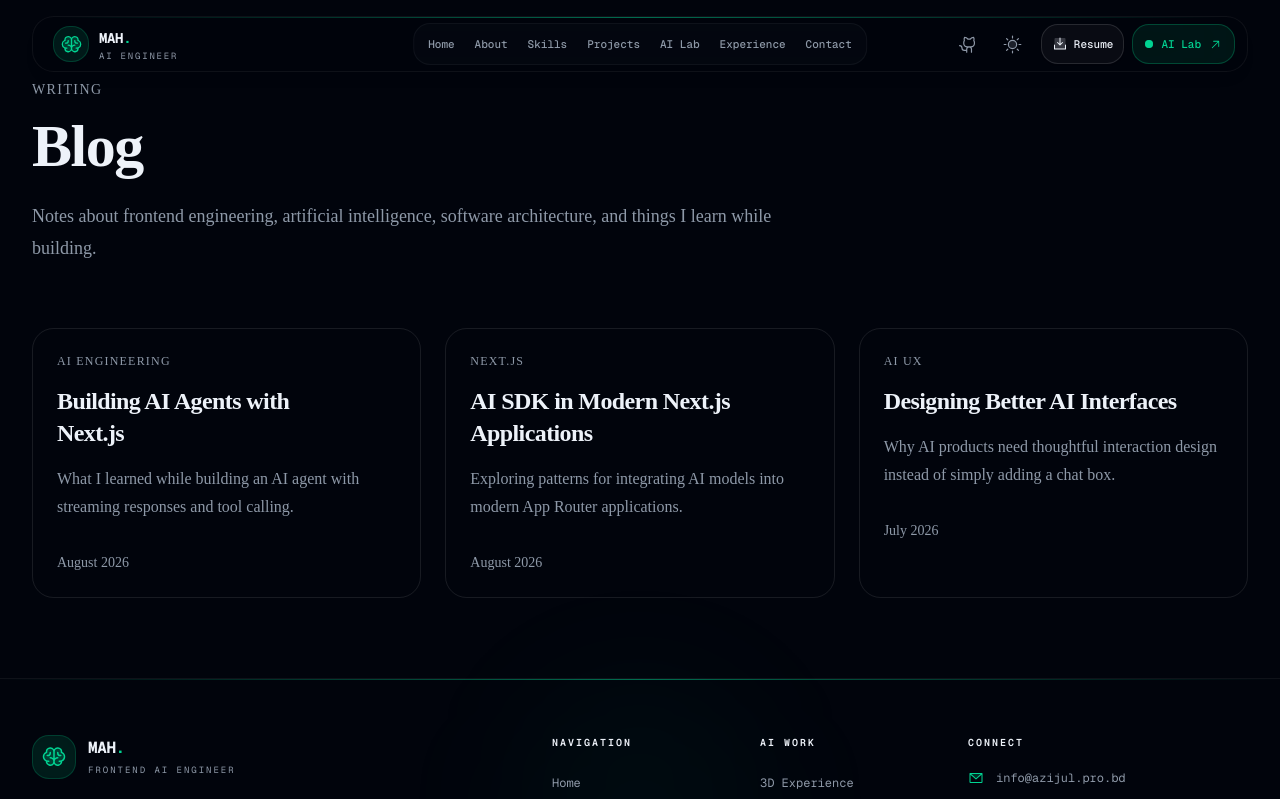
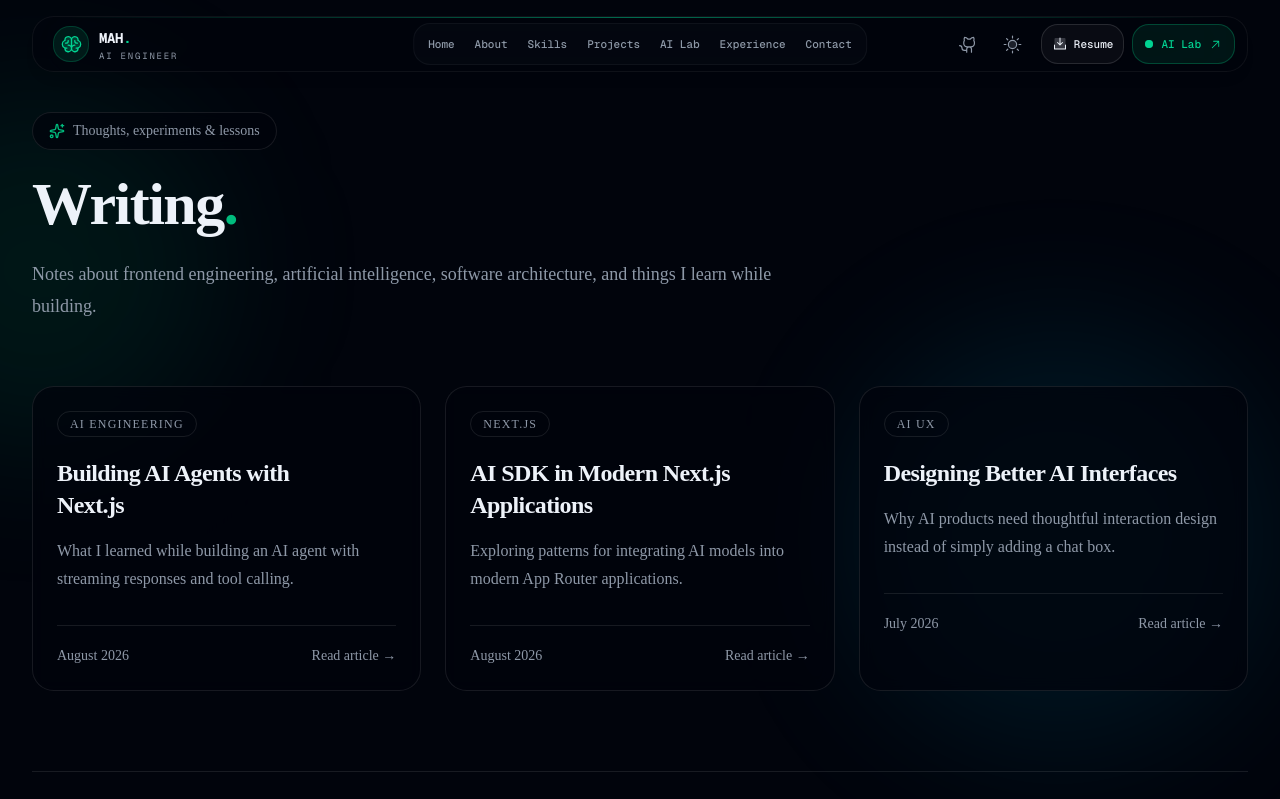
Before and after one commit to azijulhakimbd/Portfolio, a Next.js app: page /blog in a window 1280 px wide. Shown: the top 799 px of the page. Built offline with nearby package versions, Linux system fonts and the light colour scheme.

Commit message:
update:blog page

```diff
--- a/app/blog/page.tsx
+++ b/app/blog/page.tsx
@@ -1,5 +1,12 @@
+"use client";
+
 import Link from "next/link";
-import { ArrowUpRight } from "lucide-react";
+import {
+  motion,
+  useReducedMotion,
+  type Variants,
+} from "framer-motion";
+import { ArrowUpRight, Sparkles } from "lucide-react";
 
 const posts = [
   {
@@ -28,46 +35,220 @@ const posts = [
   },
 ];
 
+const containerVariants: Variants = {
+  hidden: {},
+  visible: {
+    transition: {
+      staggerChildren: 0.12,
+    },
+  },
+};
+
+const cardVariants: Variants = {
+  hidden: {
+    opacity: 0,
+    y: 35,
+  },
+  visible: {
+    opacity: 1,
+    y: 0,
+    transition: {
+      duration: 0.6,
+      ease: [0.22, 1, 0.36, 1],
+    },
+  },
+};
+
 export default function BlogPage() {
+  const shouldReduceMotion = useReducedMotion();
+
   return (
-    <main className="mx-auto max-w-7xl px-6 py-20 lg:px-8">
-      <header className="max-w-3xl">
-        <p className="text-sm uppercase tracking-widest text-muted-foreground">
+    <main className="relative min-h-screen overflow-hidden">
+      {/* Ambient background */}
+      {!shouldReduceMotion && (
+        <>
+          <motion.div
+            className="pointer-events-none absolute -left-40 top-20 h-80 w-80 rounded-full bg-emerald-500/10 blur-3xl"
+            animate={{
+              x: [0, 40, 0],
+              y: [0, 30, 0],
+              scale: [1, 1.15, 1],
+            }}
+            transition={{
+              duration: 10,
+              repeat: Infinity,
+              ease: "easeInOut",
+            }}
+          />
+
+          <motion.div
+            className="pointer-events-none absolute right-0 top-96 h-96 w-96 rounded-full bg-cyan-500/10 blur-3xl"
+            animate={{
+              x: [0, -30, 0],
+              y: [0, -40, 0],
+              scale: [1, 1.1, 1],
+            }}
+            transition={{
+              duration: 12,
+              repeat: Infinity,
+              ease: "easeInOut",
+            }}
+          />
+        </>
+      )}
+
+      <div className="relative mx-auto max-w-7xl px-6 py-20 lg:px-8 lg:py-28">
+        {/* Header */}
+        <motion.header
+          initial={shouldReduceMotion ? false : { opacity: 0, y: 25 }}
+          animate={shouldReduceMotion ? false : { opacity: 1, y: 0 }}
+          transition={{
+            duration: 0.7,
+            ease: [0.22, 1, 0.36, 1],
+          }}
+          className="max-w-3xl"
+        >
+          <motion.div
+            className="inline-flex items-center gap-2 rounded-full border bg-background/70 px-4 py-2 text-sm font-medium backdrop-blur"
+            whileHover={shouldReduceMotion ? undefined : { y: -2 }}
+          >
+            <Sparkles className="size-4 text-emerald-500" />
+
+            <span className="text-muted-foreground">
+              Thoughts, experiments & lessons
+            </span>
+          </motion.div>
+
+          <h1 className="mt-6 text-4xl font-bold tracking-tight sm:text-6xl">
             Writing
-        </p>
+            <span className="text-emerald-500">.</span>
+          </h1>
 
-        <h1 className="mt-4 text-4xl font-bold sm:text-6xl">Blog</h1>
+          <motion.p
+            initial={shouldReduceMotion ? false : { opacity: 0 }}
+            animate={shouldReduceMotion ? false : { opacity: 1 }}
+            transition={{
+              delay: 0.25,
+              duration: 0.6,
+            }}
+            className="mt-6 text-lg leading-8 text-muted-foreground"
+          >
+            Notes about frontend engineering, artificial intelligence,
+            software architecture, and things I learn while building.
+          </motion.p>
+        </motion.header>
 
-        <p className="mt-6 text-lg leading-8 text-muted-foreground">
-          Notes about frontend engineering, artificial intelligence, software
-          architecture, and things I learn while building.
-        </p>
-      </header>
+        {/* Blog cards */}
+        <motion.section
+          variants={shouldReduceMotion ? undefined : containerVariants}
+          initial={shouldReduceMotion ? false : "hidden"}
+          whileInView={shouldReduceMotion ? undefined : "visible"}
+          viewport={{
+            once: true,
+            amount: 0.15,
+          }}
+          className="mt-16 grid gap-6 md:grid-cols-2 lg:grid-cols-3"
+        >
+          {posts.map((post) => (
+            <motion.div
+              key={post.slug}
+              variants={shouldReduceMotion ? undefined : cardVariants}
+            >
+              <Link
+                href={`/blog/${post.slug}`}
+                className="group relative block h-full overflow-hidden rounded-2xl border bg-background/70 p-6 backdrop-blur transition-colors duration-300 hover:border-emerald-500/40 hover:shadow-xl hover:shadow-emerald-500/5"
+              >
+                {/* Hover glow */}
+                <motion.div
+                  aria-hidden="true"
+                  className="pointer-events-none absolute -right-20 -top-20 h-40 w-40 rounded-full bg-emerald-500/10 blur-3xl"
+                  initial={{ opacity: 0, scale: 0.7 }}
+                  whileHover={{ opacity: 1, scale: 1.2 }}
+                  transition={{ duration: 0.4 }}
+                />
 
-      <section className="mt-16 grid gap-6 md:grid-cols-2 lg:grid-cols-3">
-        {posts.map((post) => (
-          <Link
-            key={post.slug}
-            href={`/blog/${post.slug}`}
-            className="group rounded-2xl border p-6 transition hover:-translate-y-1 hover:shadow-lg"
+                <motion.div
+                  whileHover={
+                    shouldReduceMotion
+                      ? undefined
+                      : {
+                          y: -6,
+                          scale: 1.015,
+                        }
+                  }
+                  transition={{
+                    type: "spring",
+                    stiffness: 300,
+                    damping: 22,
+                  }}
+                  className="relative h-full"
                 >
-            <p className="text-xs font-medium uppercase tracking-widest text-muted-foreground">
+                  {/* Category */}
+                  <motion.p
+                    className="inline-flex rounded-full border px-3 py-1 text-xs font-medium uppercase tracking-widest text-muted-foreground"
+                    whileHover={
+                      shouldReduceMotion
+                        ? undefined
+                        : {
+                            borderColor: "rgb(16 185 129 / 0.5)",
+                            color: "rgb(16 185 129)",
+                          }
+                    }
+                  >
                     {post.category}
-            </p>
+                  </motion.p>
 
-            <h2 className="mt-4 flex items-start justify-between gap-4 text-2xl font-semibold">
+                  {/* Title */}
+                  <h2 className="mt-5 flex items-start justify-between gap-4 text-2xl font-semibold tracking-tight">
+                    <span className="transition-colors duration-300 group-hover:text-emerald-500">
                       {post.title}
-              <ArrowUpRight className="size-5 shrink-0 opacity-0 transition group-hover:opacity-100" />
+                    </span>
+
+                    <motion.span
+                      initial={{ opacity: 0, x: -5, y: 5 }}
+                      whileHover={{ opacity: 1, x: 0, y: 0 }}
+                      transition={{ duration: 0.2 }}
+                      className="shrink-0 text-emerald-500"
+                    >
+                      <ArrowUpRight className="size-5" />
+                    </motion.span>
                   </h2>
 
+                  {/* Excerpt */}
                   <p className="mt-4 leading-7 text-muted-foreground">
                     {post.excerpt}
                   </p>
 
-            <p className="mt-8 text-sm text-muted-foreground">{post.date}</p>
+                  {/* Footer */}
+                  <div className="mt-8 flex items-center justify-between border-t pt-5">
+                    <p className="text-sm text-muted-foreground">
+                      {post.date}
+                    </p>
+
+                    <span className="text-sm font-medium text-muted-foreground transition-colors group-hover:text-emerald-500">
+                      Read article →
+                    </span>
+                  </div>
+                </motion.div>
               </Link>
+            </motion.div>
           ))}
-      </section>
+        </motion.section>
+
+        {/* Bottom CTA */}
+        <motion.div
+          initial={shouldReduceMotion ? false : { opacity: 0, y: 25 }}
+          whileInView={shouldReduceMotion ? undefined : { opacity: 1, y: 0 }}
+          viewport={{ once: true }}
+          transition={{ duration: 0.7 }}
+          className="mt-20 border-t pt-10"
+        >
+          <p className="text-sm text-muted-foreground">
+            More articles coming soon — documenting what I build, break, and
+            learn along the way.
+          </p>
+        </motion.div>
+      </div>
     </main>
   );
 }
```
Lines whose indentation alone changed are shown as unchanged.
